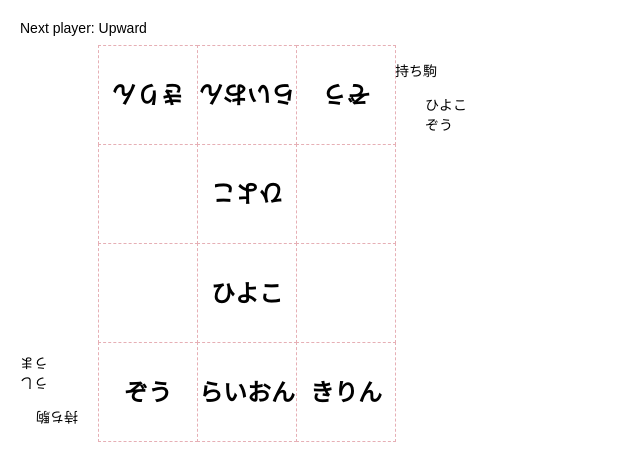
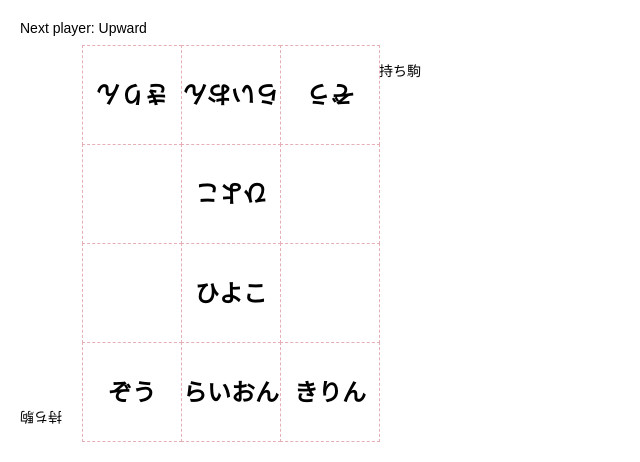
Before and after one commit to kumewata/animal_shogi_react, a React (Create React App) app: page / in a window 1280 px wide. Shown: the top 462 px of the page, without its empty margins (0-640 px from the left). Built offline with nearby package versions, Linux system fonts and the light colour scheme.

Commit message:
add stock function

```diff
--- a/src/App.js
+++ b/src/App.js
@@ -69,7 +69,7 @@ class Board extends React.Component {
 class StockBoard extends React.Component {
   render() {
     const stocks = this.props.stocks.map(stock =>{
-      return(<li key={stock}>{stock}</li>);
+      return(<li key={stock}>{new Koma(stock).name}</li>);
     });
 
     return (
@@ -151,6 +151,8 @@ class App extends React.Component {
       movingCandidates: [],
       xIsNext: true,
       winner: null,
+      upwardStocks: [],
+      downwardStocks: [],
     }
   }
 
@@ -196,6 +198,18 @@ class App extends React.Component {
       });
     } else if (this.isSquareIncludedInMovingCandidates(i)) {
       const squares = this.state.squares.slice();
+      let stocks;
+      if (squares[i].direction === true) {
+        stocks = this.state.upwardStocks.slice();
+        this.setState({
+          upwardStocks: stocks.concat([squares[i].type]),
+        });
+      } else if (squares[i].direction === false) {
+        stocks = this.state.downwardStocks.slice();
+        this.setState({
+          downwardStocks: stocks.concat([squares[i].type]),
+        });
+      }
       squares[i].type = this.state.squares[this.state.selectedSquareIndex].type;
       squares[i].direction = this.state.squares[this.state.selectedSquareIndex].direction;
       squares[this.state.selectedSquareIndex].type = null;
@@ -241,7 +255,7 @@ class App extends React.Component {
           <div className="game-stock-board downward">
             <p>持ち駒</p>
             <StockBoard
-              stocks={['うし', 'うま']}
+              stocks={this.state.upwardStocks}
             />
           </div>
           <div className="game-board">
@@ -256,7 +270,7 @@ class App extends React.Component {
           <div className="game-stock-board upward">
             <p>持ち駒</p>
             <StockBoard
-              stocks={['ひよこ', 'ぞう']}
+              stocks={this.state.downwardStocks}
             />
           </div>
         </div>
```
